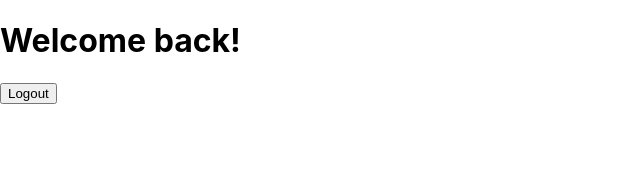
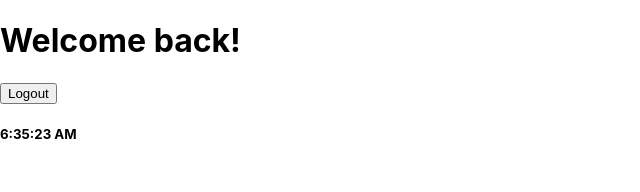
Before and after one commit to seoyeon08/learning, a React (Create React App) app in the folder my-app/: page / in a window 1280 px wide. Both pictures are taken after a click on the button "Login". Shown: the top 192 px of the page, without its empty margins (0-640 px from the left). Built offline with nearby package versions, Linux system fonts and the light colour scheme.

Commit message:
end LoginControl.js

```diff
--- a/my-app/src/Chapter07/LoginControl.js
+++ b/my-app/src/Chapter07/LoginControl.js
@@ -43,10 +43,18 @@ class LoginControl extends React.Component {
             button = <LoginButton onClick={this.handleLoginClick} />;
         }
 
+        let notiCount = 0;
+
         return (
             <div>
                 <Greeting isLoggedIn={isLoggedIn} />
                 {button}
+                {isLoggedIn &&
+                    <div>
+                        <h5>{new Date().toLocaleTimeString()}</h5>
+                        {notiCount > 0 ? <h5>{'New noti: ' + notiCount}</h5> : null}
+                    </div>
+                }
             </div>
         );
     }
```
Also changed, not shown: 1 other file (tests, documents, lock files or other folders).
